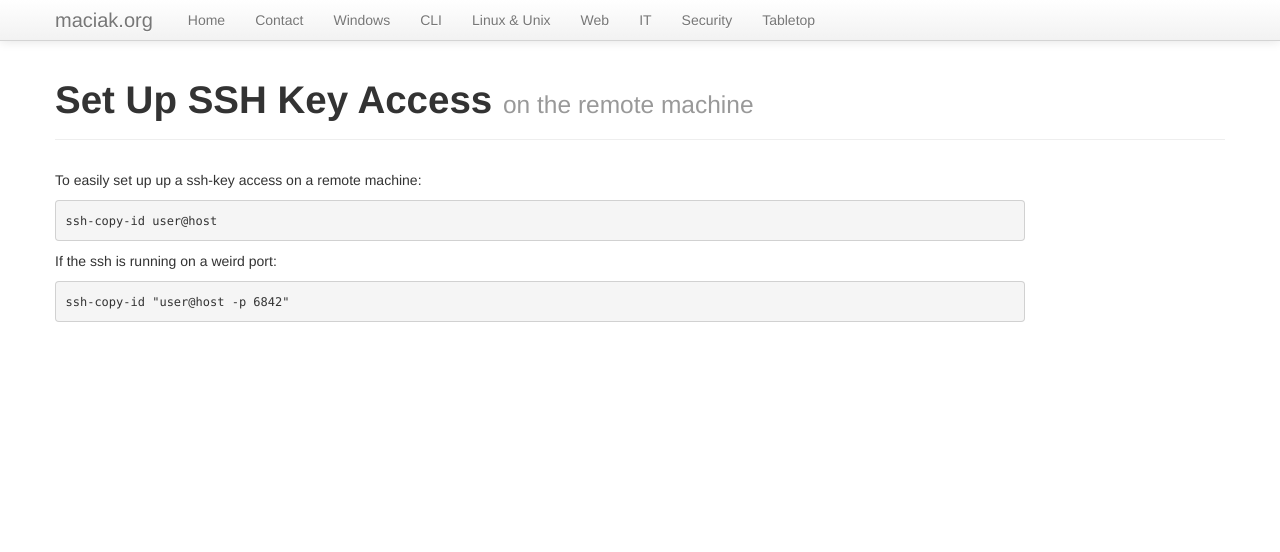
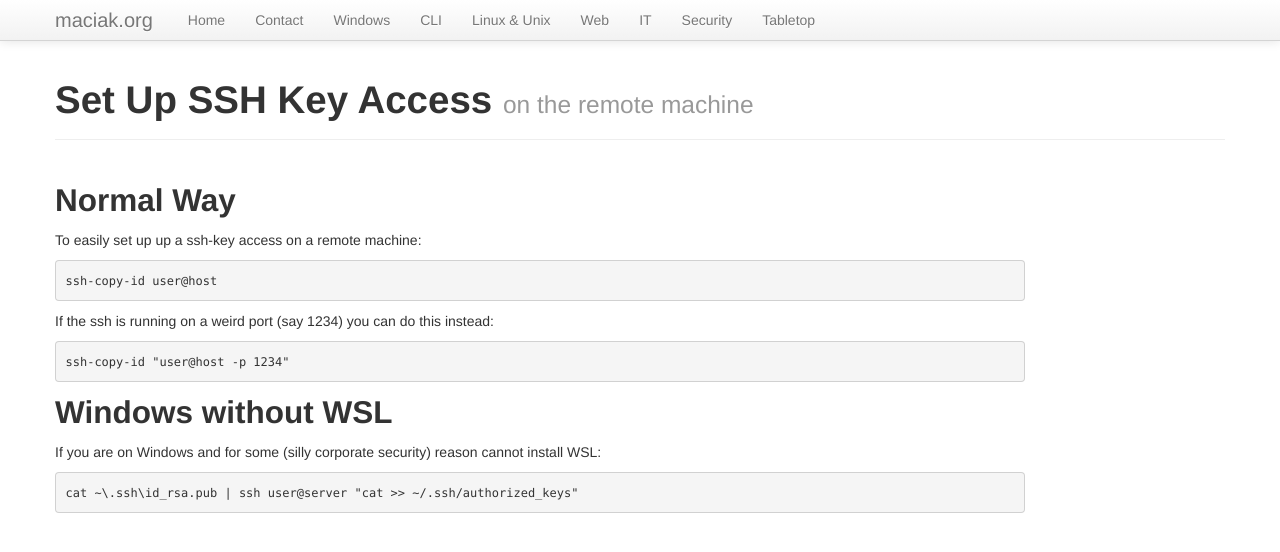
Before and after one commit to maciakl/maciak.org, a Jekyll site: the page built from _lin/sshkey.md, in a window 1280 px wide. Shown: the top 552 px of the page. Built offline with Jekyll 4.4.1, drawn with Linux system fonts in a browser that asks for light colours.

```diff
--- a/_lin/sshkey.md
+++ b/_lin/sshkey.md
@@ -5,10 +5,19 @@ subtitle: on the remote machine
 description: easy way to set up ssh key access
 ---
 
+## Normal Way
+
 To easily set up up a ssh-key access on a remote machine:
 
     ssh-copy-id user@host
 
-If the ssh is running on a weird port:
+If the ssh is running on a weird port (say 1234) you can do this instead:
 
-    ssh-copy-id "user@host -p 6842"
+    ssh-copy-id "user@host -p 1234"
+
+
+## Windows without WSL
+
+If you are on Windows and for some (silly corporate security) reason cannot install WSL:
+
+    cat ~\.ssh\id_rsa.pub | ssh user@server "cat >> ~/.ssh/authorized_keys"
```
Also changed, not shown: _lin/tailscaleqnap.md (added, +38 -0 lines), _lin/tailscalewsl.md (added, +38 -0 lines).
